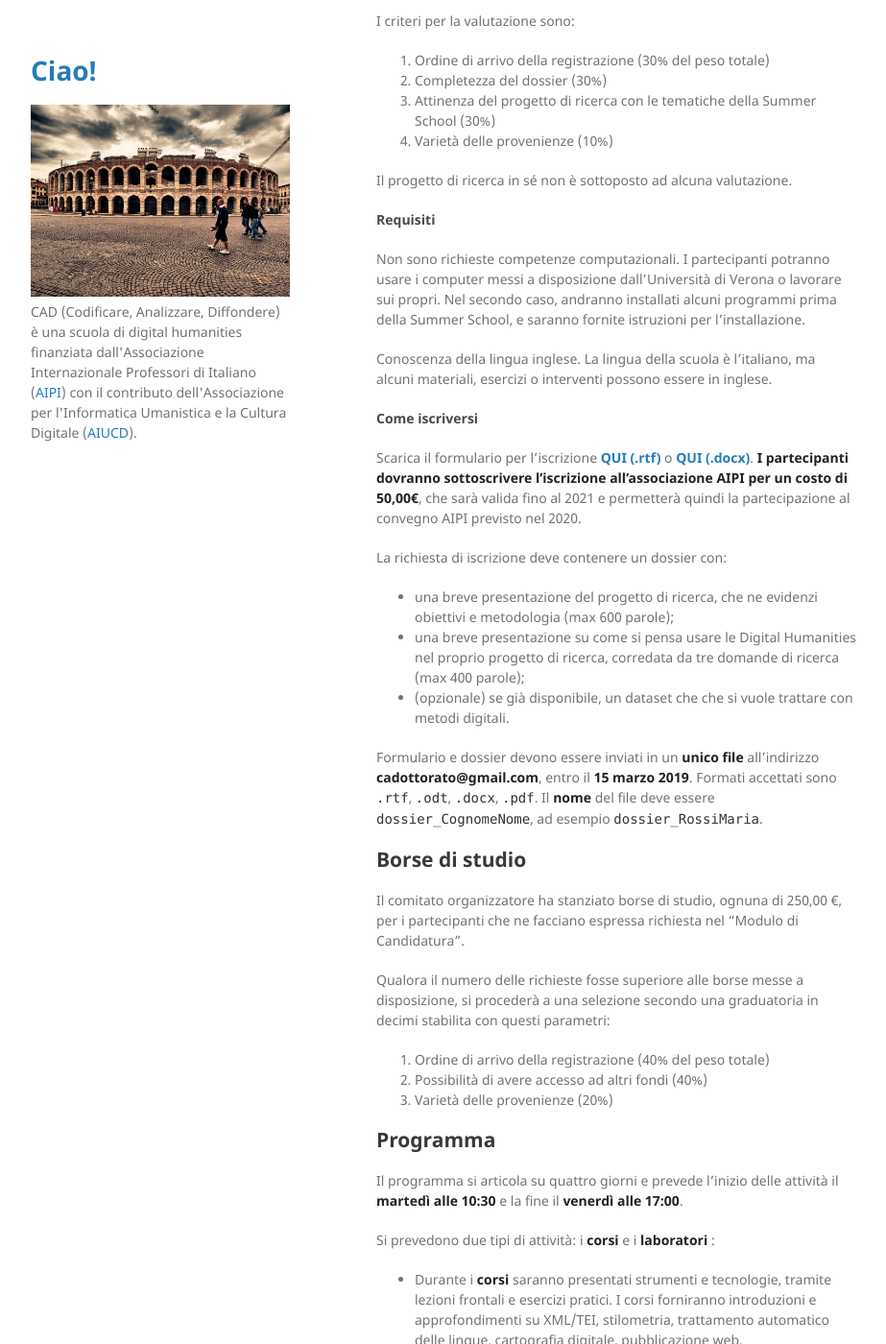
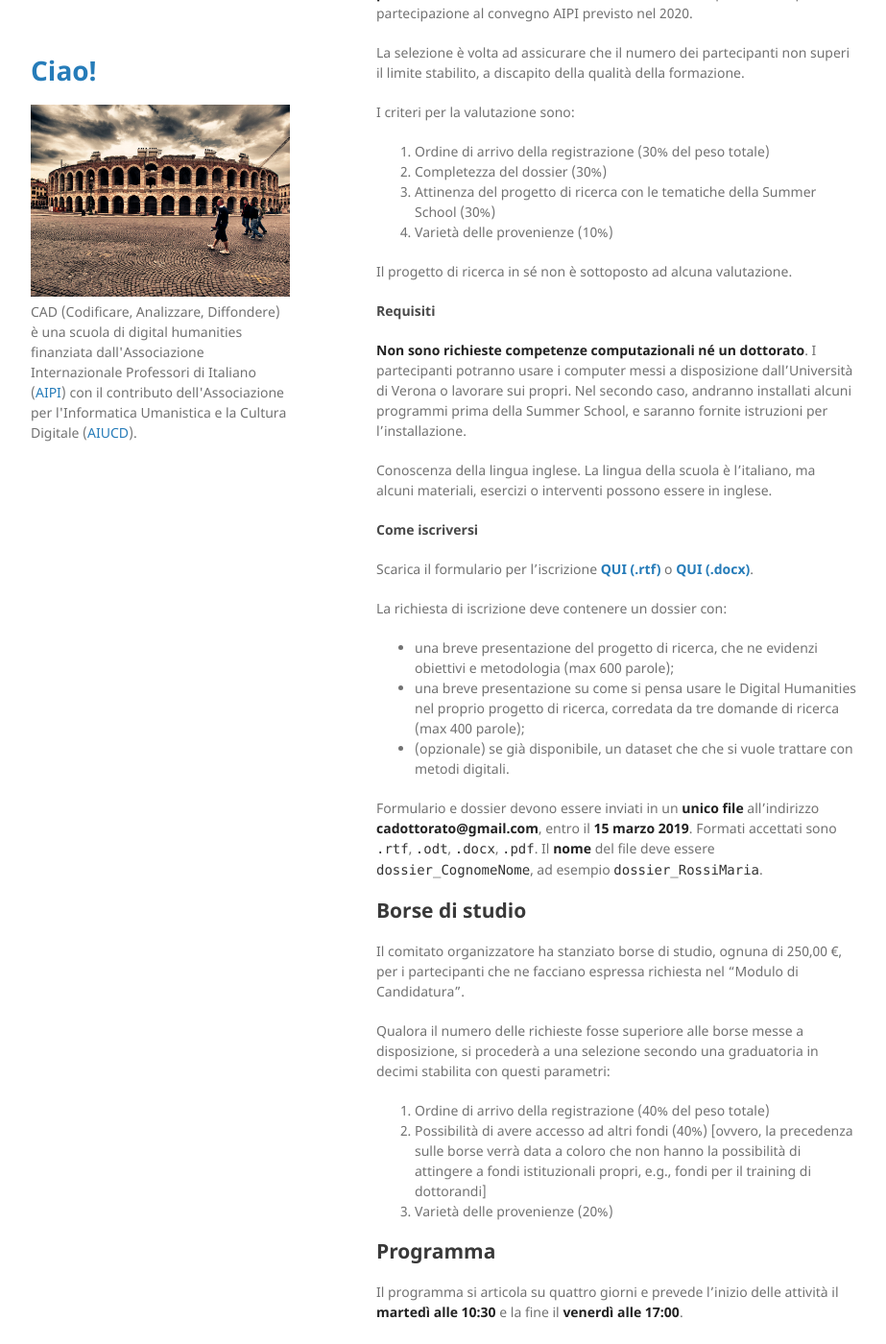
Before and after one commit to CADottorato/sito, a Jekyll site: the page built from index.md, in a window 1280 px wide and 1400 px high, scrolled down 2434 px. Shown: the whole window at 96% size, without its empty margins (178-1101 px from the left). Built offline with Jekyll 4.4.1, drawn with Linux system fonts in a browser that asks for light colours; some of the changed lines change nothing that is shown; some of the changed text lies outside the part shown.

Commit message:
Additions, updates, clarifications

```diff
--- a/index.md
+++ b/index.md
@@ -71,7 +71,11 @@
     </tr>
     <tr>
     	<td>Simone Rebora</td>
-    	<td></td>
+    	<td><a href=" https://github.com/SimoneRebora/" title="Opens in new tab" target="_blank">Lista di progetti su GitHub</a></td>
+    </tr>
+    <tr>
+    	<td>Stefano Bazzaco</td>
+    	<td><a href="http://www.mambrino.it/" title="Opens in new tab" target="_blank">Progetto Mambrino</a></td>
     </tr>
 
 </table>
@@ -121,7 +125,7 @@
 
 #### Attenzione!
 
-La registrazione non è una conferma di iscrizione. I dossier saranno valutati e tutti coloro che hanno completato la registrazione riceveranno una conferma di accettazione o ricusa entro il 15 aprile 2019.
+La registrazione non è una conferma di iscrizione. I dossier saranno valutati e tutti coloro che hanno completato la registrazione riceveranno una conferma di accettazione o ricusa entro il 15 aprile 2019. **Se accettati, i partecipanti dovranno sottoscrivere l’iscrizione all’associazione AIPI per un costo di 50,00 €**, che sarà valida fino al 2021 e permetterà quindi la partecipazione al convegno AIPI previsto nel 2020.
 
 La selezione è volta ad assicurare che il numero dei partecipanti non superi il limite stabilito, a discapito della qualità della formazione.
 
@@ -136,13 +140,13 @@
 
 #### Requisiti
 
-Non sono richieste competenze computazionali. I partecipanti potranno usare i computer messi a disposizione dall'Università di Verona o lavorare sui propri. Nel secondo caso, andranno installati alcuni programmi prima della Summer School, e saranno fornite istruzioni per l'installazione.
+**Non sono richieste competenze computazionali né un dottorato**. I partecipanti potranno usare i computer messi a disposizione dall'Università di Verona o lavorare sui propri. Nel secondo caso, andranno installati alcuni programmi prima della Summer School, e saranno fornite istruzioni per l'installazione.
 
 Conoscenza della lingua inglese. La lingua della scuola è l’italiano, ma alcuni materiali, esercizi o interventi possono essere in inglese.
 
 #### Come iscriversi
 
-Scarica il formulario per l'iscrizione **[QUI (.rtf)](assets/iscrizioni_form.rtf)** o **[QUI (.docx)](assets/iscrizioni_form.docx)**. **I partecipanti dovranno sottoscrivere l’iscrizione all’associazione AIPI per un costo di 50,00€**, che sarà valida fino al 2021 e permetterà quindi la partecipazione al convegno AIPI previsto nel 2020.
+Scarica il formulario per l'iscrizione **[QUI (.rtf)](assets/iscrizioni_form.rtf)** o **[QUI (.docx)](assets/iscrizioni_form.docx)**.
 
 La richiesta di iscrizione deve contenere un dossier con:
 
@@ -160,7 +164,7 @@
 Qualora il numero delle richieste fosse superiore alle borse messe a disposizione, si procederà a una selezione secondo una graduatoria in decimi stabilita con questi parametri:
 
 1. Ordine di arrivo della registrazione (40% del peso totale)
-2. Possibilità di avere accesso ad altri fondi (40%)
+2. Possibilità di avere accesso ad altri fondi (40%) [ovvero, la precedenza sulle borse verrà data a coloro che non hanno la possibilità di attingere a fondi istituzionali propri, e.g., fondi per il training di dottorandi]
 3. Varietà delle provenienze (20%)
 
 
@@ -175,63 +179,6 @@
 
 Le due giornate centrali si chiudono con uno **sportello aperto**, individuale e facoltativo dove i partecipanti potranno porre delle domande dirette ai formatori, al fine di risolvere dubbi riguardanti le attività della giornata o direttamente sui casi di studio della loro ricerca.
 
-<!--
-### Martedì 16 luglio
-
-| Ore          | Sessione          |
-|:-------------|:------------------|
-| 10:00-10:30  | Accoglienza       |
-| 10:30-11:00  | Benvenuto, presentazione programma, divisione in gruppi |
-| 11:30-12:00  | Presentazione progetti di tesi, parte 1 |
-| 12:30-13:30  | Pranzo |
-| 13:30-15:00  | Presentazione progetti di tesi, parte 2 |
-| 15:00-15:30  | Pausa |
-| 15:30-17:00  | Keynote: Prof. Elena Pierazzo (UniGrenoble) |
-| 17:00-17:30  | Pausa |
-| 17:30-18:30  | Controllo computer portatili |
-| 18:30-...    | Aperitivo |
-
-
-### Mercoledì 17 luglio - *Codificare*
-
-
-| Ore         | Sessione        |
-|:------------|:----------------|
-| 9:30-10:30  | Software OCR    |
-| 10:30-11:00 | Pausa |
-| 11:30-12:00 | Edizioni digitali in XML-TEI, parte 1 |
-| 12:30-13:30 | Pranzo |
-| 13:30-15:00 | Edizioni digitali in XML-TEI, parte 2 |
-| 15:00-15:30 | Pausa |
-| 15:30-17:00 | Lavoro pratico sulle tesi |
-| 17:00-17:30 | Pausa |
-| 17:30-18:30 | Sportello individuale (facoltativo) |
-
-
-### Giovedì 18 luglio - *Analizzare*
-
-| Ore        | Sessione          |
-|:-----------|:------------------|
-| 9:30-12:30 | Stilometria o NLP |
-| 12:30-13:30| Pranzo |
-| 13:30-17:00| Lavoro pratico sulla tesi |
-| 17:00-17:30| Pausa |
-| 17:30-18:30| Sportello individuale (facoltativo) |
-| 20:00-...  | Cena sociale |
-
-
-### Venerdì 19 luglio - *Diffondere*
-
-| Ore        | Sessione        |
-|:-----------|:----------------|
-| 9:30-12:30 | Pubblicazione web o cartografia digitale |
-| 12:20-13:30| Pranzo |
-| 13:30-15:00| Lavoro pratico sulle tesi |
-| 15:00-15:30| Pausa |
-| 15:30-17:00| Keynote: Prof. Fabio Ciotti (Roma Tor Vergata) |
-| 17:00-17:30| Pausa |
-| 17:30-18:30| Partenza partecipanti |
--->
 
 
 
```
